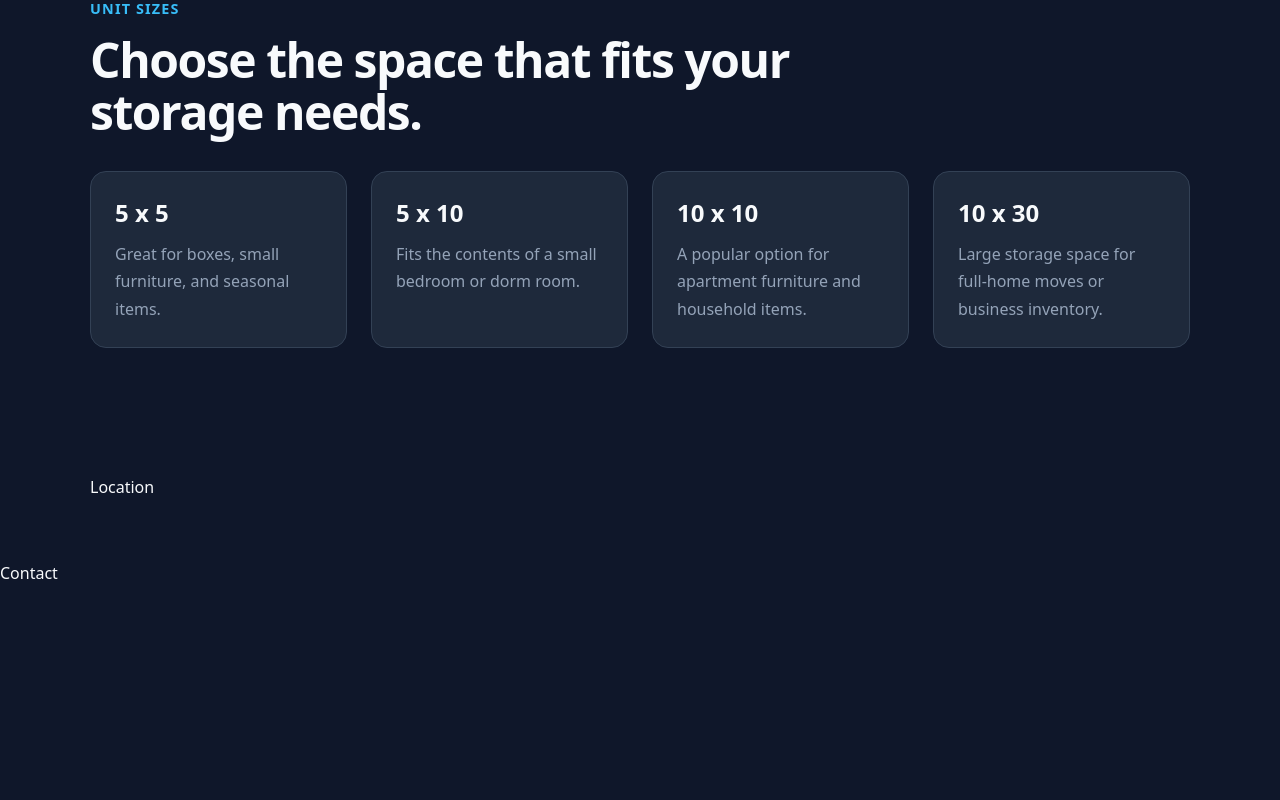
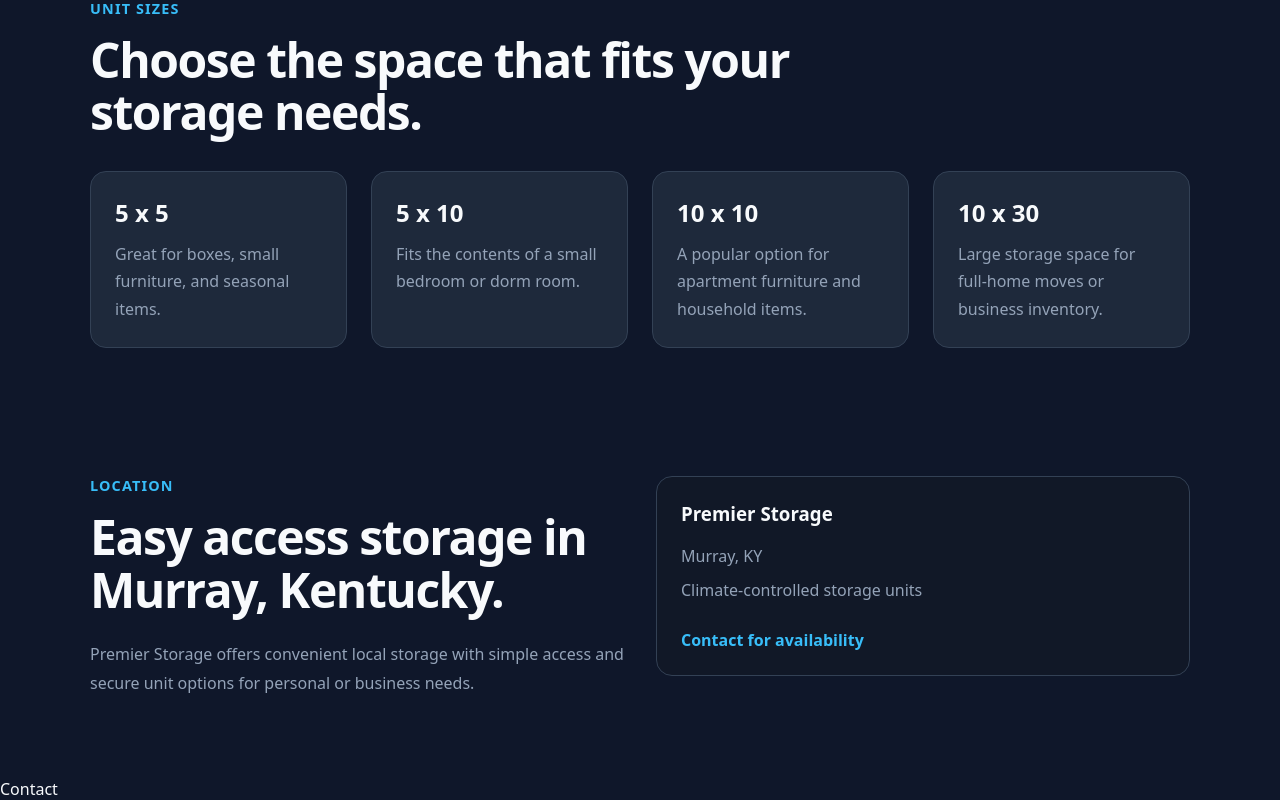
Before and after one commit to jprobussr/premier-storage-redesign, a React (Vite) app in the folder premier-storage-redesign/: page / in a window 1280 px wide. Shown: the part 1246-2046 px from the top of the page. Before the commit the page ends 1830 px from the top, so only its background shows below. Built offline with nearby package versions, Linux system fonts and the light colour scheme.

Commit message:
feat: add location section

```diff
--- a/premier-storage-redesign/src/App.jsx
+++ b/premier-storage-redesign/src/App.jsx
@@ -3,6 +3,7 @@ import Features from './components/Features.jsx';
 import Header from './components/Header.jsx';
 import Hero from './components/Hero.jsx';
 import UnitSizes from './components/UnitSizes.jsx';
+import Location from './components/Location.jsx';
 
 const App = () => {
   return (
@@ -17,9 +18,8 @@ const App = () => {
 
        <UnitSizes />
 
-        <section className="location section" id="location">
-          <div className="container">Location</div>
-        </section>
+      <Location />
+
       </main>
 
       <footer className="site-footer" id="contact">
--- /dev/null
+++ b/premier-storage-redesign/src/components/Location.css
@@ -0,0 +1,42 @@
+.location-grid {
+  display: grid;
+  grid-template-columns: repeat(auto-fit, minmax(280px, 1fr));
+  gap: 2rem;
+  align-items: flex-start;
+}
+
+.location h2 {
+  margin: 0;
+  font-size: clamp(2rem, 5vw, 3rem);
+  line-height: 1.1;
+  letter-spacing: -0.03em;
+}
+
+.location-text {
+  margin-top: 1.5rem;
+  color: var(--muted);
+  line-height: 1.8;
+}
+
+.location-card {
+  padding: 1.5rem;
+  border: 1px solid var(--border);
+  border-radius: var(--radius);
+  background: var(--surface);
+}
+
+.location-card h3 {
+  margin-top: 0;
+}
+
+.location-card p {
+  margin: 0.75rem 0;
+  color: var(--muted);
+}
+
+.location-card a {
+  display: inline-block;
+  margin-top: 1rem;
+  color: var(--accent);
+  font-weight: 700;
+}
--- /dev/null
+++ b/premier-storage-redesign/src/components/Location.jsx
@@ -0,0 +1,27 @@
+import './Location.css';
+
+const Location = () => {
+  return (
+    <section className="location section" id="location">
+      <div className="container location-grid">
+        <div>
+          <p className="eyebrow">Location</p>
+          <h2>Easy access storage in Murray, Kentucky.</h2>
+          <p className="location-text">
+            Premier Storage offers convenient local storage with simple access
+            and secure unit options for personal or business needs.
+          </p>
+        </div>
+
+        <div className="location-card">
+          <h3>Premier Storage</h3>
+          <p>Murray, KY</p>
+          <p>Climate-controlled storage units</p>
+          <a href="#contact">Contact for availability</a>
+        </div>
+      </div>
+    </section>
+  );
+};
+
+export default Location;
```
